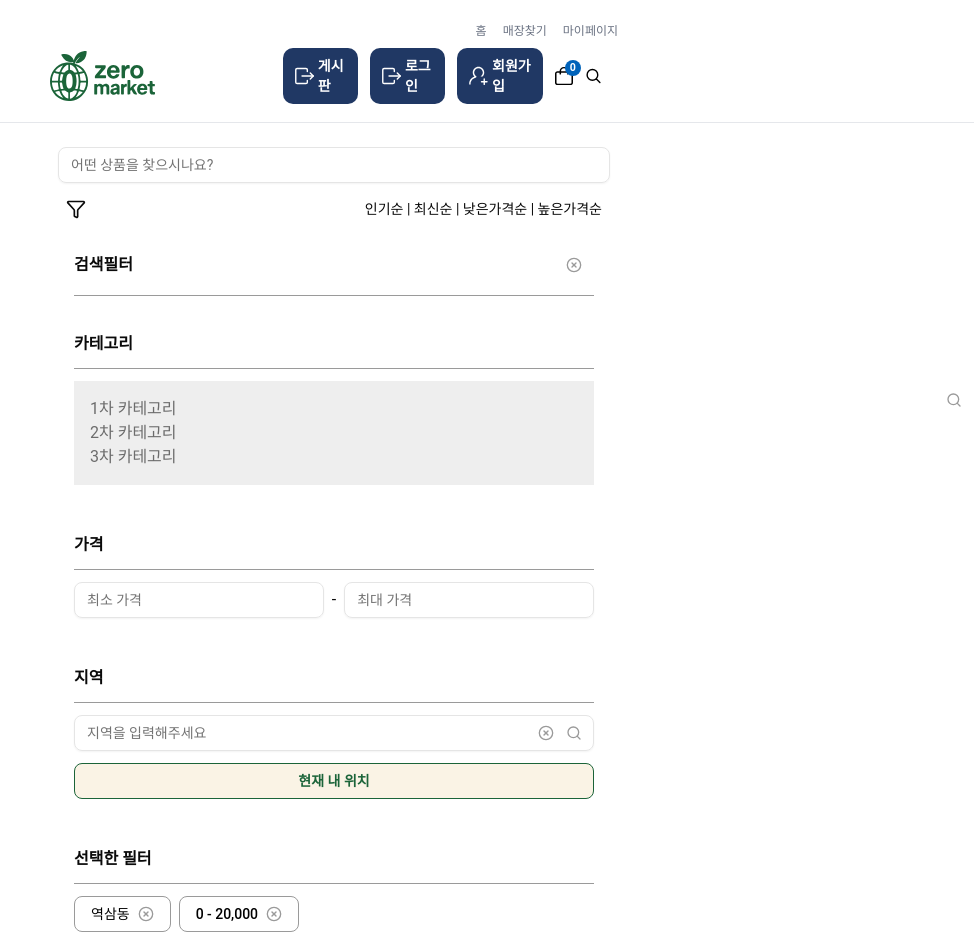
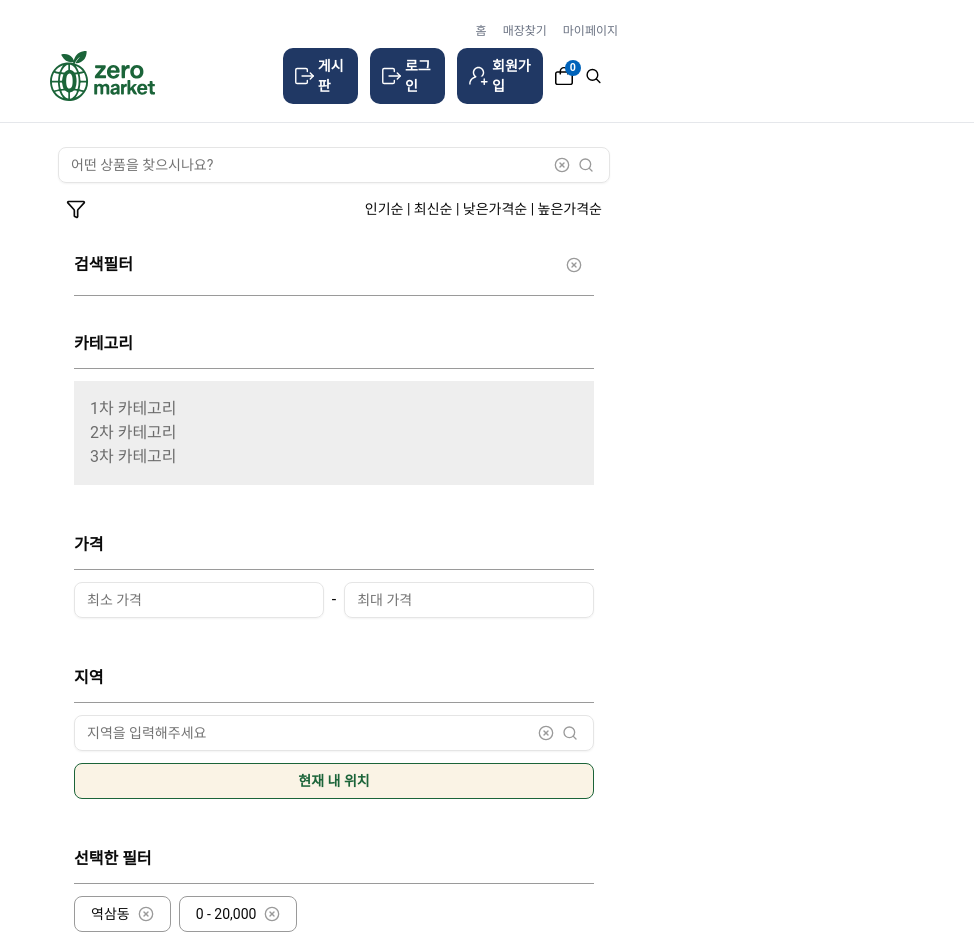
Before and after one commit to zeromarket-react-buds/zeromarket-client, a React (Vite) app: page /search in a window 1280 px wide. Shown: the top 945 px of the page, without its empty margins (306-1280 px from the left). Built offline with nearby package versions, Linux system fonts and the light colour scheme; no server answers.

Commit message:
[PL-01-01, PL-01-04] button.jsx css부분 수정

```diff
--- a/src/components/display/FilterSidebar.jsx
+++ b/src/components/display/FilterSidebar.jsx
@@ -9,7 +9,7 @@ const FilterSideBar = () => {
       <div className="flex flex-col gap-3 p-2 w-full">
         <div className="flex gap-3 items-center border-b border-brand-mediumgray py-3">
           <div className="w-full text-base font-semibold">검색필터</div>
-          <Button className="text-base font-semibold bg-white text-brand-mediumgray pr-2">
+          <Button className="text-base pr-2">
             <XCircle />
           </Button>
         </div>
@@ -36,29 +36,32 @@ const FilterSideBar = () => {
         <div className="flex flex-col text-base font-semibold gap-3 my-3">
           <div className="border-b border-brand-mediumgray py-3">지역</div>
           <div className="relative w-full">
-            <Search className="absolute right-3 top-1/2 -translate-y-1/2 h-4 w-4 text-brand-mediumgray" />
-            <Button className="absolute right-9 top-1/2 -translate-y-1/2 h-4 w-4 bg-white text-brand-mediumgray">
+            <Button
+              type="submit"
+              className="absolute right-3 top-1/2 -translate-y-1/2 h-4 w-4"
+            >
+              <Search />
+            </Button>
+            <Button className="absolute right-9 top-1/2 -translate-y-1/2 h-4 w-4">
               <XCircle />
             </Button>
             <Input className="font-normal" placeholder="지역을 입력해주세요" />
           </div>
-          <Button className="font-semibold  bg-brand-ivory text-brand-green border border-brand-green">
-            현재 내 위치
-          </Button>
+          <Button variant="ivory">현재 내 위치</Button>
         </div>
         <div className="my-3">
           <div className="text-base font-semibold border-b border-brand-mediumgray py-3">
             선택한 필터
           </div>
           <div className="flex flex-row gap-2 py-3">
-            <Button className="bg-white text-black border border-brand-mediumgray">
-              <span>역삼동</span>
+            <Button variant="line">
+              <span className="font-normal">역삼동</span>
               <span className="text-brand-mediumgray">
                 <XCircle />
               </span>
             </Button>
-            <Button className="bg-white text-black border border-brand-mediumgray">
-              <span>0 - 20,000</span>
+            <Button variant="line">
+              <span className="font-normal">0 - 20,000</span>
               <span className="text-brand-mediumgray">
                 <XCircle />
               </span>
@@ -67,10 +70,10 @@ const FilterSideBar = () => {
           <div className="text-sm text-brand-darkgray underline">초기화</div>
         </div>
         <div className="flex flex-row gap-3 w-full border-t border-brand-mediumgray py-4">
-          <Button className="flex-1 font-semibold bg-brand-ivory text-brand-green border border-brand-green">
+          <Button variant="ivory" className="flex-1">
             전체 해제
           </Button>
-          <Button className="flex-1 font-semibold bg-brand-mediumgray">
+          <Button variant="gray" className="flex-1">
             적용하기
           </Button>
         </div>
--- a/src/components/ui/button.jsx
+++ b/src/components/ui/button.jsx
@@ -5,20 +5,18 @@ import { cva } from "class-variance-authority";
 import { cn } from "@/lib/utils";
 
 const buttonVariants = cva(
-  "inline-flex items-center justify-center gap-2 whitespace-nowrap rounded-md text-sm font-medium transition-all disabled:pointer-events-none disabled:opacity-50 [&_svg]:pointer-events-none [&_svg:not([class*='size-'])]:size-4 shrink-0 [&_svg]:shrink-0 outline-none focus-visible:border-ring focus-visible:ring-ring/50 focus-visible:ring-[3px] aria-invalid:ring-destructive/20 dark:aria-invalid:ring-destructive/40 aria-invalid:border-destructive",
+  "inline-flex items-center justify-center gap-2 whitespace-nowrap rounded-md text-sm font-semibold transition-all disabled:pointer-events-none disabled:opacity-50 [&_svg]:pointer-events-none [&_svg:not([class*='size-'])]:size-4 shrink-0 [&_svg]:shrink-0 outline-none focus-visible:border-ring focus-visible:ring-ring/50 focus-visible:ring-[3px] aria-invalid:ring-destructive/20 dark:aria-invalid:ring-destructive/40 aria-invalid:border-destructive",
   {
     variants: {
       variant: {
-        default: "bg-primary text-primary-foreground hover:bg-primary/90",
-        destructive:
-          "bg-destructive text-white hover:bg-destructive/90 focus-visible:ring-destructive/20 dark:focus-visible:ring-destructive/40 dark:bg-destructive/60",
-        outline:
-          "border bg-background shadow-xs hover:bg-accent hover:text-accent-foreground dark:bg-input/30 dark:border-input dark:hover:bg-input/50",
-        secondary:
-          "bg-secondary text-secondary-foreground hover:bg-secondary/80",
-        ghost:
-          "hover:bg-accent hover:text-accent-foreground dark:hover:bg-accent/50",
-        link: "text-primary underline-offset-4 hover:underline",
+        default: "bg-white text-brand-mediumgray cursor-pointer",
+        line: "bg-white border border-brand-mediumgray cursor-pointer",
+        green:
+          "bg-brand-green text-brand-ivory hover:bg-brand-green/80 cursor-pointer",
+        ivory:
+          "bg-brand-ivory text-brand-green border border-brand-green hover:bg-brand-mediumgray/20 cursor-pointer",
+        gray: "bg-brand-mediumgray text-white hover:bg-brand-mediumgray/80 cursor-pointer",
+        red: "bg-brand-red text-white hover:bg-white/20 cursor-pointer",
       },
       size: {
         default: "h-9 px-4 py-2 has-[>svg]:px-3",
--- a/src/pages/me/MyPurchasesPage.jsx
+++ b/src/pages/me/MyPurchasesPage.jsx
@@ -1,29 +1,36 @@
+import { Button } from "@/components/ui/button";
 import { Input } from "@/components/ui/input";
-import { ChevronLeft, Search } from "lucide-react";
+import { ChevronLeft, Search, XCircle } from "lucide-react";
 
 const MyPurchasesPage = () => {
   return (
     <div className="w-full max-w-md mx-auto p-4">
-      <header className="flex items-center justify-between mb-6">
+      <div className="flex items-center justify-between mb-6">
         <button>
           <ChevronLeft size={24} />
         </button>
         <h1 className="text-xl font-bold">나의 구매내역</h1>
         <div className="justify-self-end w-9" />
-      </header>
-      <main className="flex flex-col p-2 gap-4 max-w-full">
+      </div>
+      <div className="flex flex-col p-2 gap-4 max-w-full">
         <div className="relative w-full">
           <form>
             <Input
               placeholder="상품명을 검색해주세요"
               onChange={(e) => setKeyword(e.target.value)}
             />
-            <button type="submit">
-              <Search className="absolute right-3 top-1/2 -translate-y-1/2 h-4 w-4 text-brand-mediumgray" />
-            </button>
+            <Button className="absolute right-9 top-1/2 -translate-y-1/2 h-4 w-4">
+              <XCircle className="h-4 w-4" />
+            </Button>
+            <Button
+              type="submit"
+              className="absolute right-3 top-1/2 -translate-y-1/2 h-4 w-4"
+            >
+              <Search className="h-4 w-4" />
+            </Button>
           </form>
         </div>
-      </main>
+      </div>
     </div>
   );
 };
--- a/src/pages/me/MySalesPage.jsx
+++ b/src/pages/me/MySalesPage.jsx
@@ -1,29 +1,36 @@
+import { Button } from "@/components/ui/button";
 import { Input } from "@/components/ui/input";
-import { ChevronLeft, Search } from "lucide-react";
+import { ChevronLeft, Search, XCircle } from "lucide-react";
 
 const MySalesPage = () => {
   return (
     <div className="w-full max-w-md mx-auto p-4">
-      <header className="flex items-center justify-between mb-6">
+      <div className="flex items-center justify-between mb-6">
         <button>
           <ChevronLeft size={24} />
         </button>
         <h1 className="text-xl font-bold">나의 판매내역</h1>
         <div className="justify-self-end w-9" />
-      </header>
-      <main className="flex flex-col p-2 gap-4 max-w-full">
+      </div>
+      <div className="flex flex-col p-2 gap-4 max-w-full">
         <div className="relative w-full">
           <form>
             <Input
               placeholder="상품명을 검색해주세요"
               onChange={(e) => setKeyword(e.target.value)}
             />
-            <button type="submit">
-              <Search className="absolute right-3 top-1/2 -translate-y-1/2 h-4 w-4 text-brand-mediumgray" />
-            </button>
+            <Button className="absolute right-9 top-1/2 -translate-y-1/2 h-4 w-4">
+              <XCircle className="h-4 w-4" />
+            </Button>
+            <Button
+              type="submit"
+              className="absolute right-3 top-1/2 -translate-y-1/2 h-4 w-4"
+            >
+              <Search className="h-4 w-4" />
+            </Button>
           </form>
         </div>
-      </main>
+      </div>
     </div>
   );
 };
--- a/src/pages/search/SearchPage.jsx
+++ b/src/pages/search/SearchPage.jsx
@@ -4,7 +4,8 @@ import ProductFilter from "@/components/display/ProductFilter";
 import { Input } from "@/components/ui/input";
 import { useEffect, useState } from "react";
 import { useNavigate, useSearchParams } from "react-router-dom";
-import { Search } from "lucide-react";
+import { Search, XCircle } from "lucide-react";
+import { Button } from "@/components/ui/button";
 
 const SearchPage = () => {
   const navigate = useNavigate();
@@ -73,18 +74,22 @@ const SearchPage = () => {
   return (
     <Container>
       <div className="flex flex-col p-2 gap-4">
-        <div>
-          <form onSubmit={handleSubmit}>
+        <form onSubmit={handleSubmit} className="relative w-full">
           <Input
             placeholder="어떤 상품을 찾으시나요?"
             value={keyword}
             onChange={(e) => setKeyword(e.target.value)}
           />
-            <button type="submit">
-              <Search className="absolute right-3 top-1/2 -translate-y-1/2 h-4 w-4 text-brand-mediumgray" />
-            </button>
+          <Button className="absolute right-9 top-1/2 -translate-y-1/2 h-4 w-4">
+            <XCircle className="h-4 w-4" />
+          </Button>
+          <Button
+            type="submit"
+            className="absolute right-3 top-1/2 -translate-y-1/2 h-4 w-4"
+          >
+            <Search className="h-4 w-4" />
+          </Button>
         </form>
-        </div>
         <ProductFilter />
         <div className="text-2xl font-semibold">"{keyword}" 검색 결과</div>
         <ProductCard products={products} />
```
Also changed, not shown: src/components/display/ProductList.jsx (+20 -14 lines). Lines whose indentation alone changed are shown as unchanged.
